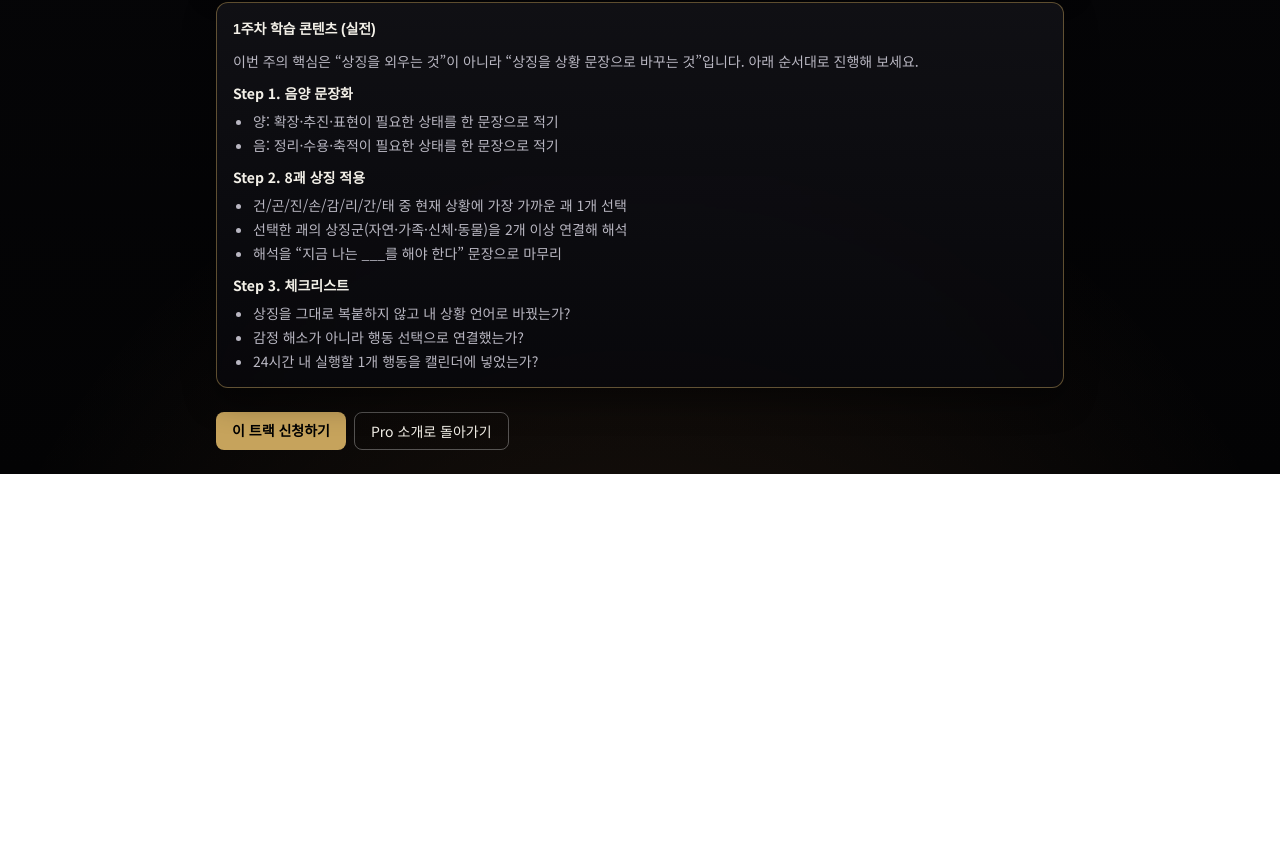
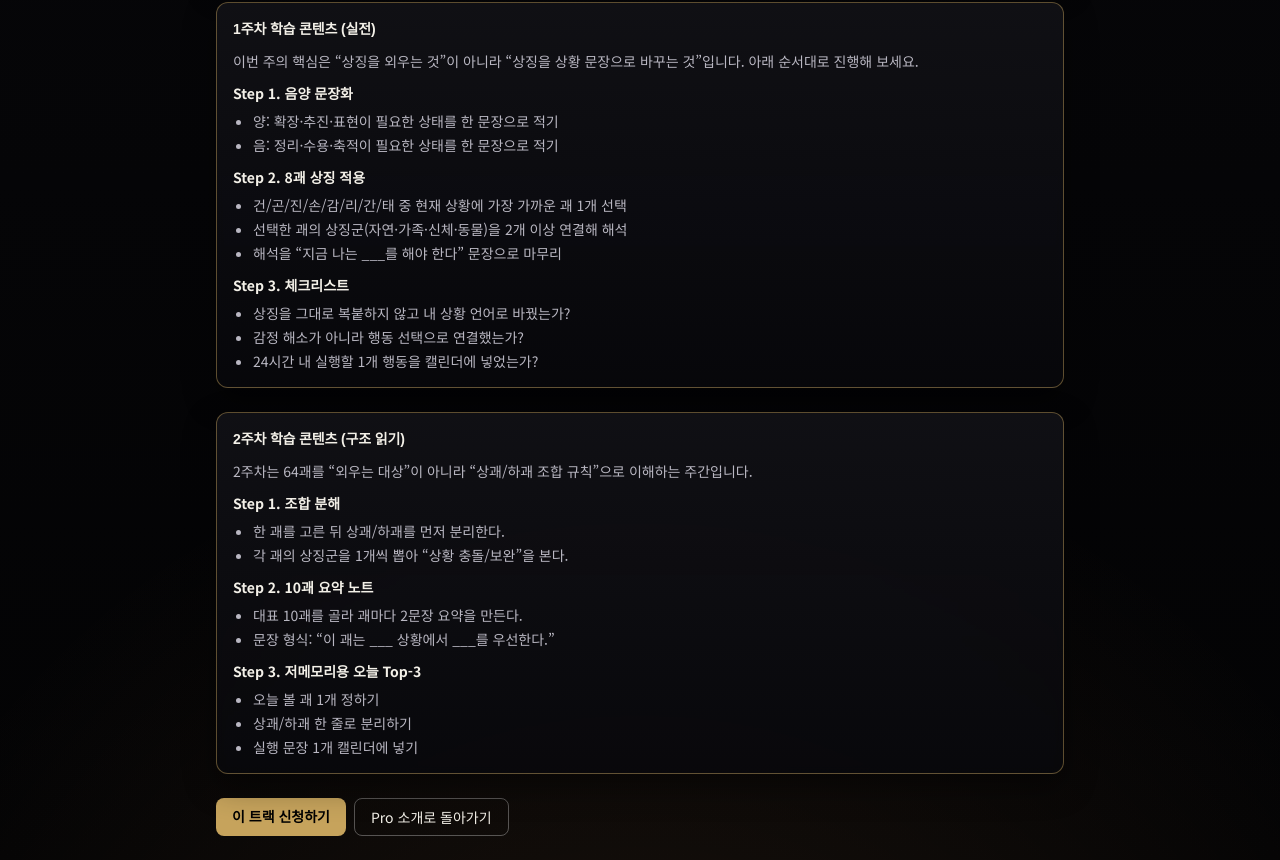
Before and after one commit to kinddragon1224/iching-learning-web, a Next.js app: page /programs/basic-track in a window 1280 px wide. Shown: the part 1084-1944 px from the top of the page. Before the commit the page ends 1558 px from the top, so only its background shows below. Built offline with nearby package versions, Linux system fonts and the light colour scheme.

Commit message:
Add stage-3 week-2 learning module with low-memory top-3 flow

```diff
--- a/app/programs/basic-track/page.tsx
+++ b/app/programs/basic-track/page.tsx
@@ -94,6 +94,38 @@ export default function BasicTrackPage() {
         </div>
       </section>
 
+      <section className="paper-panel rounded-xl p-4 space-y-3 text-sm">
+        <h2 className="font-semibold">2주차 학습 콘텐츠 (구조 읽기)</h2>
+        <p className="text-[var(--text-muted)]">
+          2주차는 64괘를 “외우는 대상”이 아니라 “상괘/하괘 조합 규칙”으로 이해하는 주간입니다.
+        </p>
+
+        <div className="space-y-2">
+          <p><b>Step 1. 조합 분해</b></p>
+          <ul className="list-disc pl-5 text-[var(--text-muted)] space-y-1">
+            <li>한 괘를 고른 뒤 상괘/하괘를 먼저 분리한다.</li>
+            <li>각 괘의 상징군을 1개씩 뽑아 “상황 충돌/보완”을 본다.</li>
+          </ul>
+        </div>
+
+        <div className="space-y-2">
+          <p><b>Step 2. 10괘 요약 노트</b></p>
+          <ul className="list-disc pl-5 text-[var(--text-muted)] space-y-1">
+            <li>대표 10괘를 골라 괘마다 2문장 요약을 만든다.</li>
+            <li>문장 형식: “이 괘는 ___ 상황에서 ___를 우선한다.”</li>
+          </ul>
+        </div>
+
+        <div className="space-y-2">
+          <p><b>Step 3. 저메모리용 오늘 Top-3</b></p>
+          <ul className="list-disc pl-5 text-[var(--text-muted)] space-y-1">
+            <li>오늘 볼 괘 1개 정하기</li>
+            <li>상괘/하괘 한 줄로 분리하기</li>
+            <li>실행 문장 1개 캘린더에 넣기</li>
+          </ul>
+        </div>
+      </section>
+
       <div className="flex flex-wrap gap-2 text-sm">
         <Link href="/checkout" className="rounded-lg bg-[var(--gold-line)] px-4 py-2 font-semibold text-black">
           이 트랙 신청하기
```
